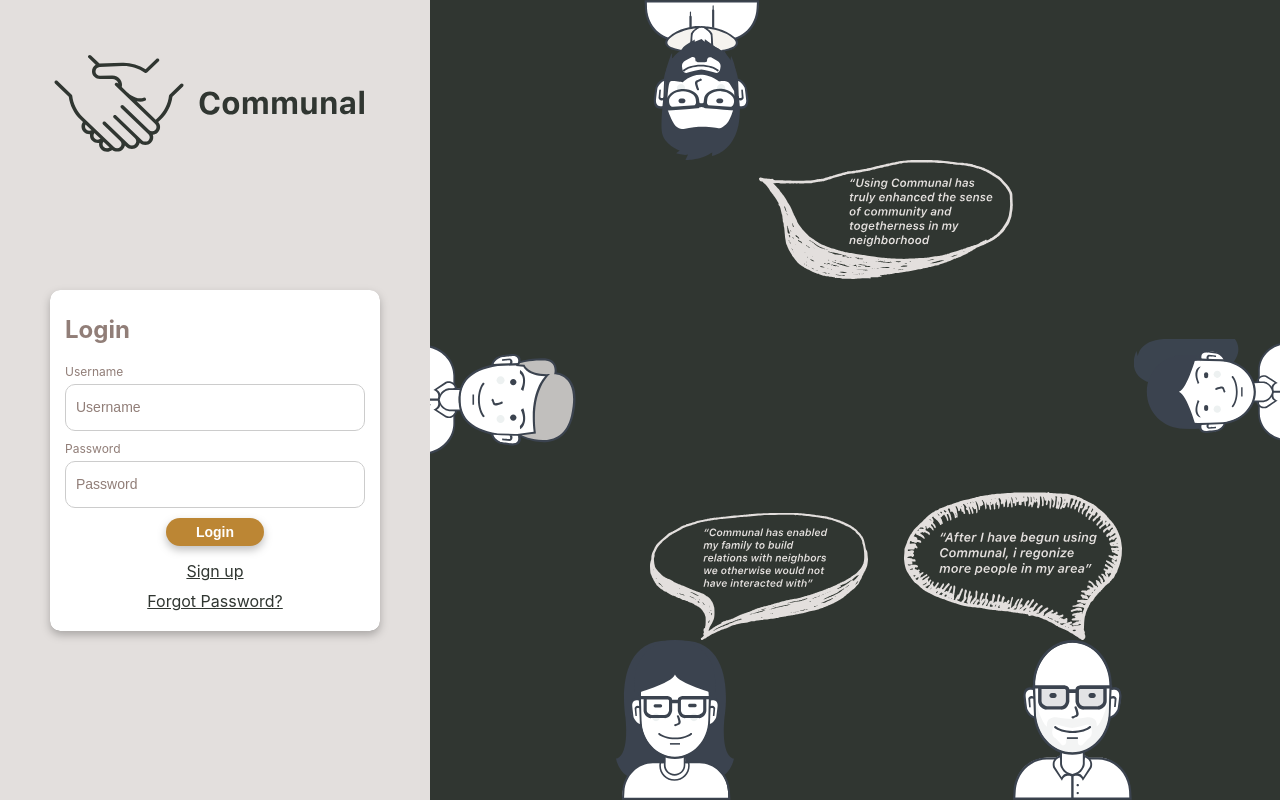
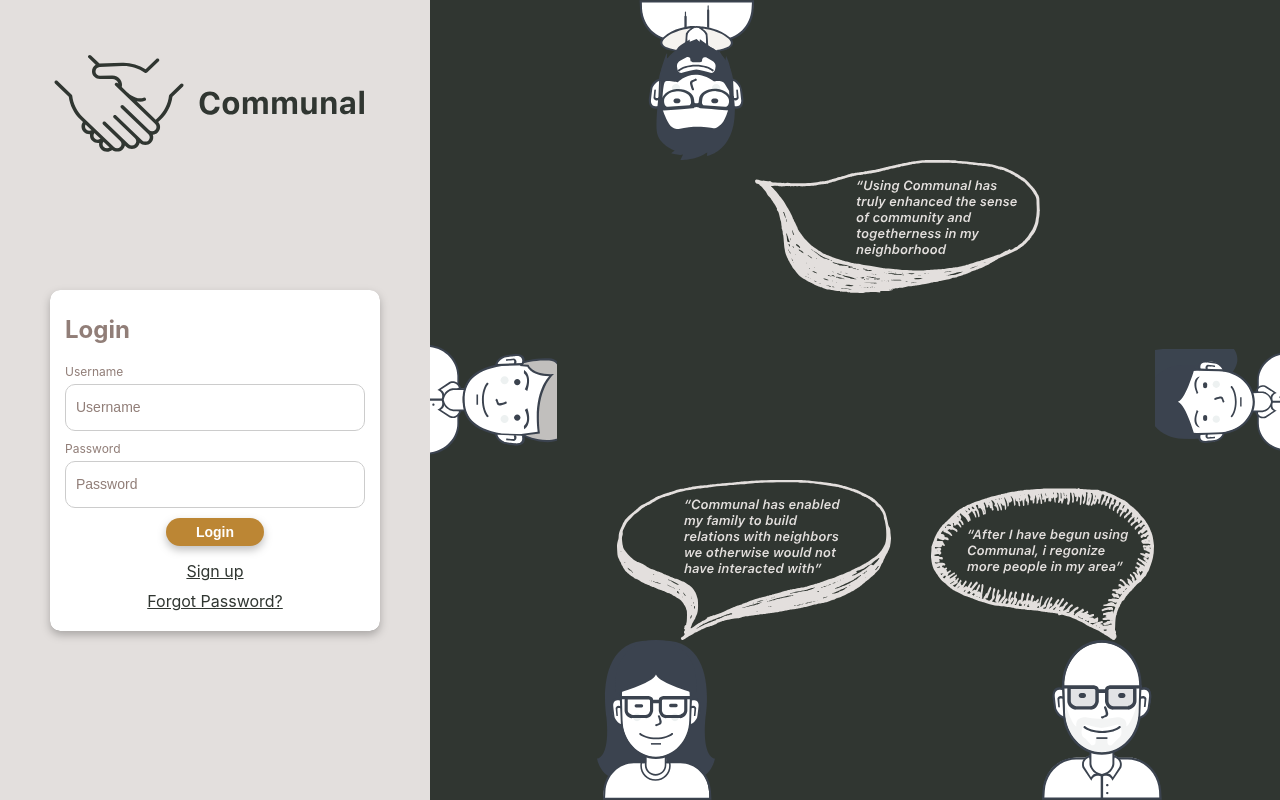
Before and after one commit to ThomasLindskov/Communal, a React (Create React App) app: page / in a window 1280 px wide. Built offline with nearby package versions, Linux system fonts and the light colour scheme.

Commit message:
Refactoring of Icon container.

```diff
--- a/src/components/Icon.tsx
+++ b/src/components/Icon.tsx
@@ -9,10 +9,12 @@ max-height:100%;
 
 export default function Icon({
     src,
+    style
   }: {
-    src: string;
+    src: string,
+    style?: React.CSSProperties;
   }) {
   return (
-    <IconComp src={src} alt="Icon"/>
+    <IconComp src={src} alt="Icon" style={{ ...style }}/>
   )
 }
--- a/src/pages/frontPage/UserGroup.tsx
+++ b/src/pages/frontPage/UserGroup.tsx
@@ -2,6 +2,7 @@ import React from 'react'
 import { start } from 'repl';
 import styled from "styled-components"
 import Icon from '../../components/Icon';
+import { UserIconContainer } from './UserIconContainer';
 
 const Container = styled.div`
 background-color: ${({ theme }) => theme.colors.primary};
@@ -22,54 +23,19 @@ grid-template-areas:
 ". . q q . . . w w .";
 `;
 
-interface IIconContainerProps {
-    gridArea: string
-    transform?: number
-    imgpaddingleft?: number
-    divpaddingleft?: number
-    divpaddingright?: number
-    justify?: string
-    align?: string
-}
 
-const IconContainer = styled.div<IIconContainerProps>`
-    grid-area: ${(props) => props.gridArea};
-    display: flex;
-    overflow: hidden;
-    ${({transform}) => transform && `img {transform: rotate(${transform}deg)}`}
-    ${({imgpaddingleft}) => imgpaddingleft && `img {padding-left: ${imgpaddingleft}px}`}
-    ${({divpaddingleft}) => divpaddingleft && `padding-left: ${divpaddingleft}px;`}
-    ${({divpaddingright}) => divpaddingright && `padding-right: ${divpaddingright}px;}`}
-    ${({justify}) => justify && `justify-content: ${justify};`}
-    ${({align}) => align && `align-items: ${align};`}
-    `
+
 
 
 export const UserGroup = () => (
         <Container>
-            <IconContainer gridArea='x' transform={180} justify="flex-end" align="flex-start">
-                <Icon  src={"/icons/users/Group 1.svg"} />
-            </IconContainer>
-            <IconContainer gridArea='y' transform={90}  divpaddingright={40} divpaddingleft={10}>
-                <Icon src={"/icons/users/Group 9.svg"}/>
-            </IconContainer>
-            <IconContainer gridArea='z' transform= {-90} justify="flex-end" imgpaddingleft={20} divpaddingright={5} divpaddingleft={30} >
-                <Icon src={"/icons/users/Group 7.svg"}  />
-            </IconContainer>
-            <IconContainer gridArea= 'q' justify='space-around' align="flex-end" >
-                <Icon src={"/icons/users/Group 10.svg"} />
-            </IconContainer>
-            <IconContainer  gridArea= 'w' align="flex-end" >
-            <Icon src={"/icons/users/Group 12.svg" }/>
-            </IconContainer>
-            <IconContainer  gridArea= 'a' justify='flex-start' align="flex-start" >
-            <Icon  src={"/icons/bubbles/SpeechBubble1.svg" } />
-            </IconContainer>
-            <IconContainer  gridArea= 'b' align='flex-end'>
-            <Icon  src={"/icons/bubbles/SpeechBubble2.svg"} />
-            </IconContainer>
-            <IconContainer gridArea= 'c' justify='center'  align='flex-end'>
-                <Icon src={"/icons/bubbles/SpeechBubble3.svg"} />
-            </IconContainer>
+            <UserIconContainer gridArea='x'  src={"/icons/users/Group 1.svg"} style={{ justifyContent: "flex-end", alignItems: 'flex-start' }} iconStyle ={{transform: "rotate(180deg)"}}/>
+            <UserIconContainer gridArea='y'  src={"/icons/users/Group 9.svg"} style={{ justifyContent: "flex-start", paddingLeft: 14 }} iconStyle ={{transform: "rotate(90deg)"}}/>
+            <UserIconContainer gridArea='z'  src={"/icons/users/Group 7.svg"} style={{ justifyContent: "flex-end", paddingRight: 16 }} iconStyle ={{transform: "rotate(-90deg)"}}/>
+            <UserIconContainer gridArea='q'  src={"/icons/users/Group 10.svg"} style={{ justifyContent: "space-around", alignItems: 'flex-end' }}/>
+            <UserIconContainer gridArea='w'  src={"/icons/users/Group 12.svg"} style={{ alignItems: 'flex-end' }}/>
+            <UserIconContainer gridArea='a'  src={"/icons/bubbles/SpeechBubble1.svg"} style={{ justifyContent: 'flex-start' , alignItems: 'flex-start' }}/>
+            <UserIconContainer gridArea='b'  src={"/icons/bubbles/SpeechBubble2.svg"} style={{ alignItems: 'flex-end' }}/>
+            <UserIconContainer gridArea='c'  src={"/icons/bubbles/SpeechBubble3.svg"} style={{ justifyContent: 'center' ,alignItems: 'flex-end' }}/>
         </Container>
 )
--- /dev/null
+++ b/src/pages/frontPage/UserIconContainer.tsx
@@ -0,0 +1,33 @@
+import React from 'react'
+import { HTMLInputTypeAttribute } from "react";
+import styled from "styled-components";
+import Icon from '../../components/Icon';
+
+interface IIconContainerProps {
+    gridArea: string
+
+}
+
+const IconContainer = styled.div<IIconContainerProps>`
+    grid-area: ${(props) => props.gridArea};
+    display: flex;
+    overflow: hidden;}
+    `
+
+
+
+export const UserIconContainer = ({
+  src,
+  gridArea,
+  style,
+  iconStyle
+}: {
+  src: string;
+  gridArea: string;
+  style?: React.CSSProperties;
+  iconStyle?: React.CSSProperties
+}) => (
+    <IconContainer gridArea={gridArea} style={{ ...style }}>
+        <Icon src={src} style={{...iconStyle}}/>
+    </IconContainer>
+);
```
